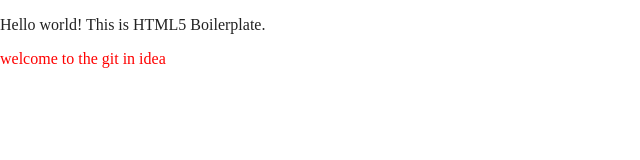
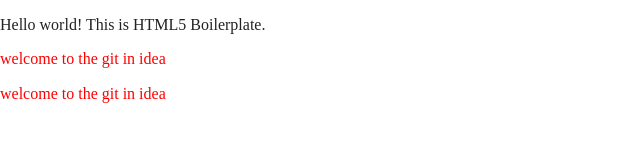
Before and after one commit to xiaosu931/project1, a website built with Parcel: page index.html in a window 1280 px wide. Shown: the whole page, without its empty margins (0-640 px from the left). Built offline with nearby package versions, Linux system fonts and the light colour scheme.

Commit message:
second commit

```diff
--- a/index.html
+++ b/index.html
@@ -27,6 +27,8 @@
   <!-- Add your site or application content here -->
   <p>Hello world! This is HTML5 Boilerplate.</p>
   <p style="color: red">welcome to the git in idea</p>
+  <p style="color: red">welcome to the git in idea</p>
+
   <script src="js/vendor/modernizr-3.11.2.min.js"></script>
   <script src="js/plugins.js"></script>
   <script src="js/main.js"></script>
```
